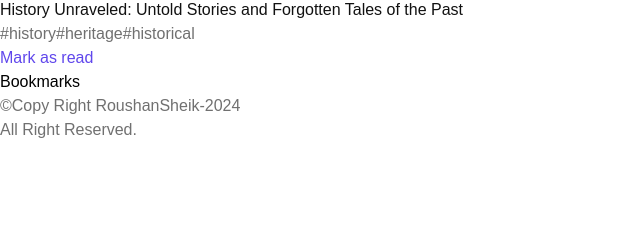
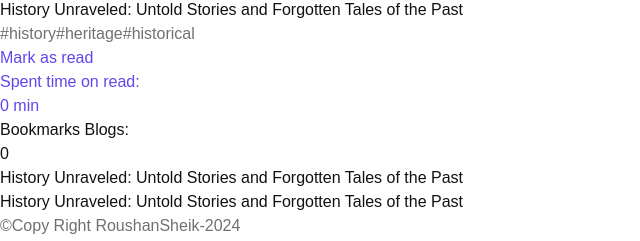
Before and after one commit to roushan-sheik/knowledge-cafe, a React (Vite) app: page / in a window 1280 px wide. Shown: the part 4718-4959 px from the top of the page, without its empty margins (0-640 px from the left). Before the commit the page ends 4860 px from the top, so only its background shows below. Built offline with nearby package versions, Linux system fonts and the light colour scheme.

Commit message:
all design added

```diff
--- a/src/components/blog/Blog.jsx
+++ b/src/components/blog/Blog.jsx
@@ -46,7 +46,7 @@ const Blog = ({ blog }) => {
         {/* hash tag  */}
         <div className="flex gap-3 text-lg secondary">
           {hashtags.map((tag) => {
-            return <span>{tag}</span>;
+            return <span key={tag}>{tag}</span>;
           })}
         </div>
         {/* button  */}
--- a/src/components/blogs/Blogs.jsx
+++ b/src/components/blogs/Blogs.jsx
@@ -12,7 +12,7 @@ const Blogs = () => {
   return (
     <div className="w-2/3 p-5 flex flex-col gap-8">
       {blogs.map((blog) => (
-        <Blog blog={blog} />
+        <Blog key={blog.id} blog={blog} />
       ))}
     </div>
   );
--- a/src/components/bookmarks/Bookmarks.jsx
+++ b/src/components/bookmarks/Bookmarks.jsx
@@ -1,7 +1,36 @@
 import React from "react";
 
 const Bookmarks = () => {
-  return <div className="w-1/3">Bookmarks</div>;
+  return (
+    <div className="w-1/3 p-5">
+      {/* header  */}
+      <div className="flex items-center justify-center gap-2 py-5 px-3 rounded-md  gp-2 font-bold text-xl third border-[#6047ec] bg-[#6047ec1a] border-1 ">
+        <h5>Spent time on read:</h5>
+        <span>{0} min</span>
+      </div>
+      {/* daynamic box parent  */}
+      <div className="bg-[#1111110d] p-5 rounded-md mt-4">
+        {/* title  */}
+        <div className="flex gap-2 items-center primary font-bold mb-3 text-xl">
+          <h4>Bookmarks Blogs: </h4>
+          <span>{0}</span>
+        </div>
+        {/* added items  */}
+        <div className="flex flex-col gap-4">
+          <div className="bg-white rounded-md p-4">
+            <h4 className="font-semibold text-base primary">
+              History Unraveled: Untold Stories and Forgotten Tales of the Past
+            </h4>
+          </div>
+          <div className="bg-white rounded-md p-4">
+            <h4 className="font-semibold text-base primary">
+              History Unraveled: Untold Stories and Forgotten Tales of the Past
+            </h4>
+          </div>
+        </div>
+      </div>
+    </div>
+  );
 };
 
 export default Bookmarks;
--- a/src/index.css
+++ b/src/index.css
@@ -13,5 +13,6 @@ body {
   color: rgba(17, 17, 17, 0.6);
 }
 .third {
-  color: rgb(96, 71, 236);
+  color: #6047ec;
+
 }
```
